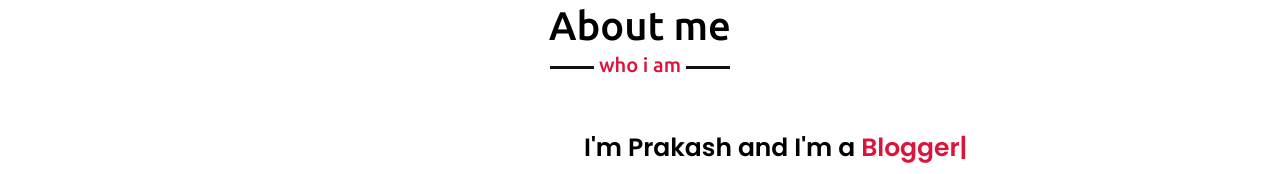
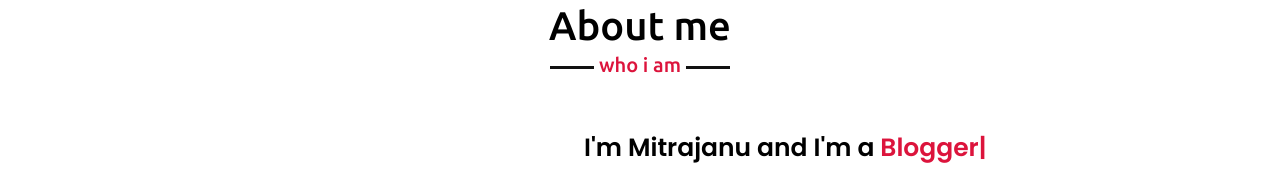
Before and after one commit to MITRAJANU/Portfolio, a plain HTML site: page index.html in a window 1280 px wide. Shown: the part 897-1071 px from the top of the page. Drawn offline with nearby package versions, Linux system fonts and the light colour scheme.

Commit message:
Second commit

```diff
--- a/index.html
+++ b/index.html
@@ -54,7 +54,7 @@
                 <div class="column left">
                 </div>
                 <div class="column right">
-                    <div class="text">I'm Prakash and I'm a <span class="typing-2"></span></div>
+                    <div class="text">I'm Mitrajanu and I'm a <span class="typing-2"></span></div>
                     <p>Lorem ipsum dolor sit amet consectetur adipisicing elit. Quasi ut voluptatum eveniet doloremque autem excepturi eaque, sit laboriosam voluptatem nisi delectus. Facere explicabo hic minus accusamus alias fuga nihil dolorum quae. Explicabo illo unde, odio consequatur ipsam possimus veritatis, placeat, ab molestiae velit inventore exercitationem consequuntur blanditiis omnis beatae. Dolor iste excepturi ratione soluta quas culpa voluptatum repudiandae harum non.</p>
                     <a href="#">Download CV</a>
                 </div>
```
